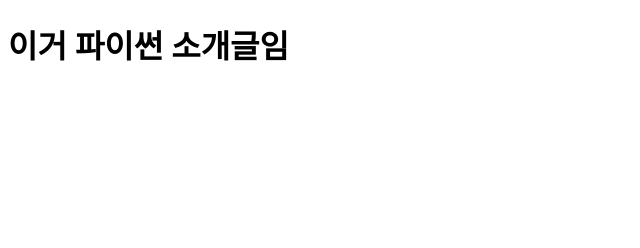
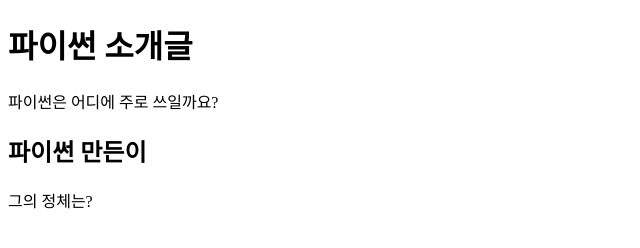
Before and after one commit to soulchicken/dev-intro-study, a plain HTML site: page python.html in a window 1280 px wide. Shown: the whole page, without its empty margins (0-640 px from the left). Drawn offline with Linux system fonts and the light colour scheme.

Commit message:
week2 세팅

```diff
--- a/python.html
+++ b/python.html
@@ -6,8 +6,9 @@
     <title>Python</title>
 </head>
 <body>
-    <h1>
-        이거 파이썬 소개글임
-    </h1>
+    <h1>파이썬 소개글</h1>
+    <p>파이썬은 어디에 주로 쓰일까요?</p>
+    <h2>파이썬 만든이</h2>
+    <p>그의 정체는?</p>
 </body>
 </html>
```
Also changed, not shown: 1 other file.
